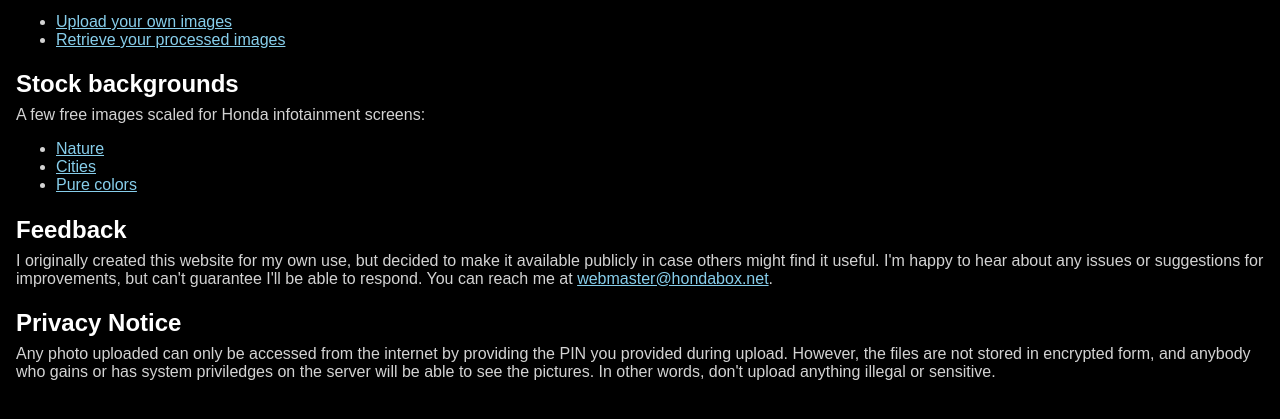
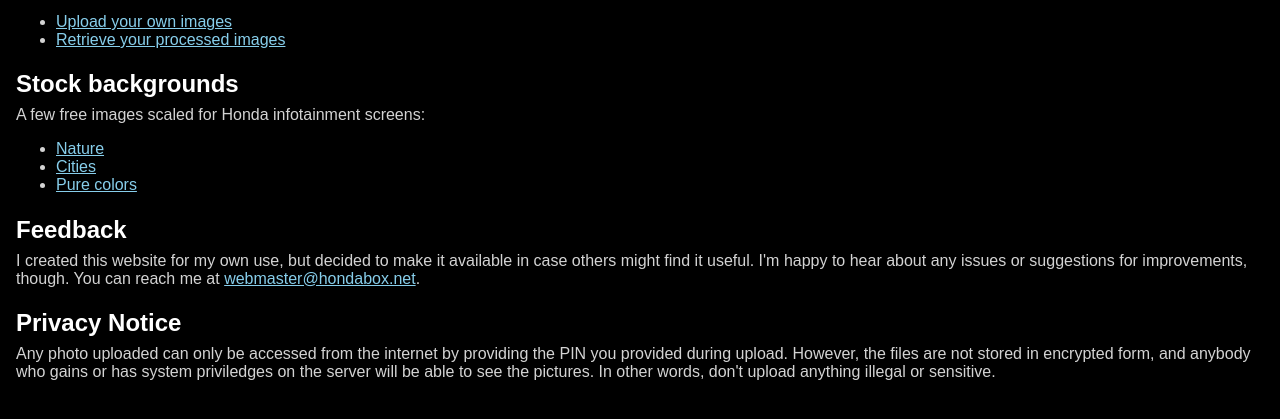
Before and after one commit to jonbirge/honda-box, a Flask app: page / in a window 1280 px wide. Shown: the part 256-675 px from the top of the page. Run offline with Flask 2, Linux system fonts and the light colour scheme; data that the repository does not hold is empty.

Commit message:
minor wording and indentation

```diff
--- a/templates/index.html
+++ b/templates/index.html
@@ -11,11 +11,11 @@
 <h1>HondaBox</h1>
 <h2>Instructions</h2>
 
-<p>This site makes it (somewhat) easy to move pictures from your phone or computer directly
-to your Honda to use as background pictures for the screen. It appropriately scales
-and crops any photo you provide based on your Honda model and makes it available
-on a webpage only you can access. For more information and a demo of this in
-action, see the instructions page: </p>
+<p>This site makes it (somewhat) easy to move pictures from your phone or
+computer directly to your Honda to use as background pictures for the screen. It
+appropriately scales and crops any photo you provide based on your Honda model
+and makes it available on a webpage only you can access. For more information
+and a demo of this in action, see the instructions page: </p>
 
 <ul>
 <li><a href="instruct">Full instructions</a></li>
@@ -37,18 +37,17 @@ action, see the instructions page: </p>
 
 <h2>Feedback</h2>
 
-<p>I originally created this website for my own use, but decided to make it
-available publicly in case others might find it useful. I'm happy to hear about
-any issues or suggestions for improvements, but can't guarantee I'll be able to
-respond. You can reach me at <a
-href="mailto:webmaster@hondabox.net">webmaster@hondabox.net</a>. </p>
+<p>I created this website for my own use, but decided to make it
+available in case others might find it useful. I'm happy to hear about
+any issues or suggestions for improvements, though. You can reach me at
+<a href="mailto:webmaster@hondabox.net">webmaster@hondabox.net</a>. </p>
 
 <h2>Privacy Notice</h2>
 
 <p>Any photo uploaded can only be accessed from the internet by providing the
-  PIN you provided during upload. However, the files are not stored in encrypted
-  form, and anybody who gains or has system priviledges on the server will be able
-  to see the pictures. In other words, don't upload anything illegal or sensitive.
+PIN you provided during upload. However, the files are not stored in encrypted
+form, and anybody who gains or has system priviledges on the server will be able
+to see the pictures. In other words, don't upload anything illegal or sensitive.
 </p>
 
 </body>
```
